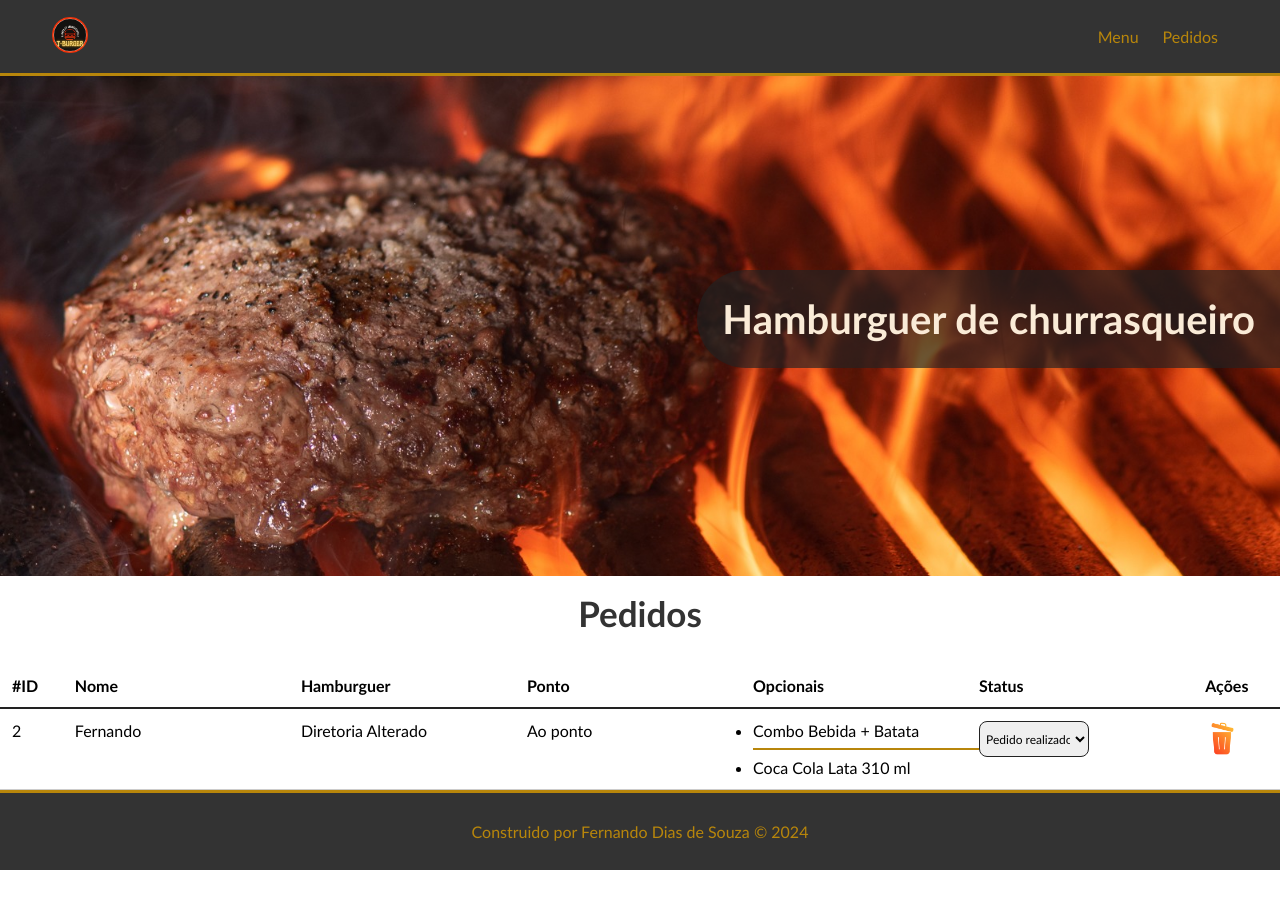
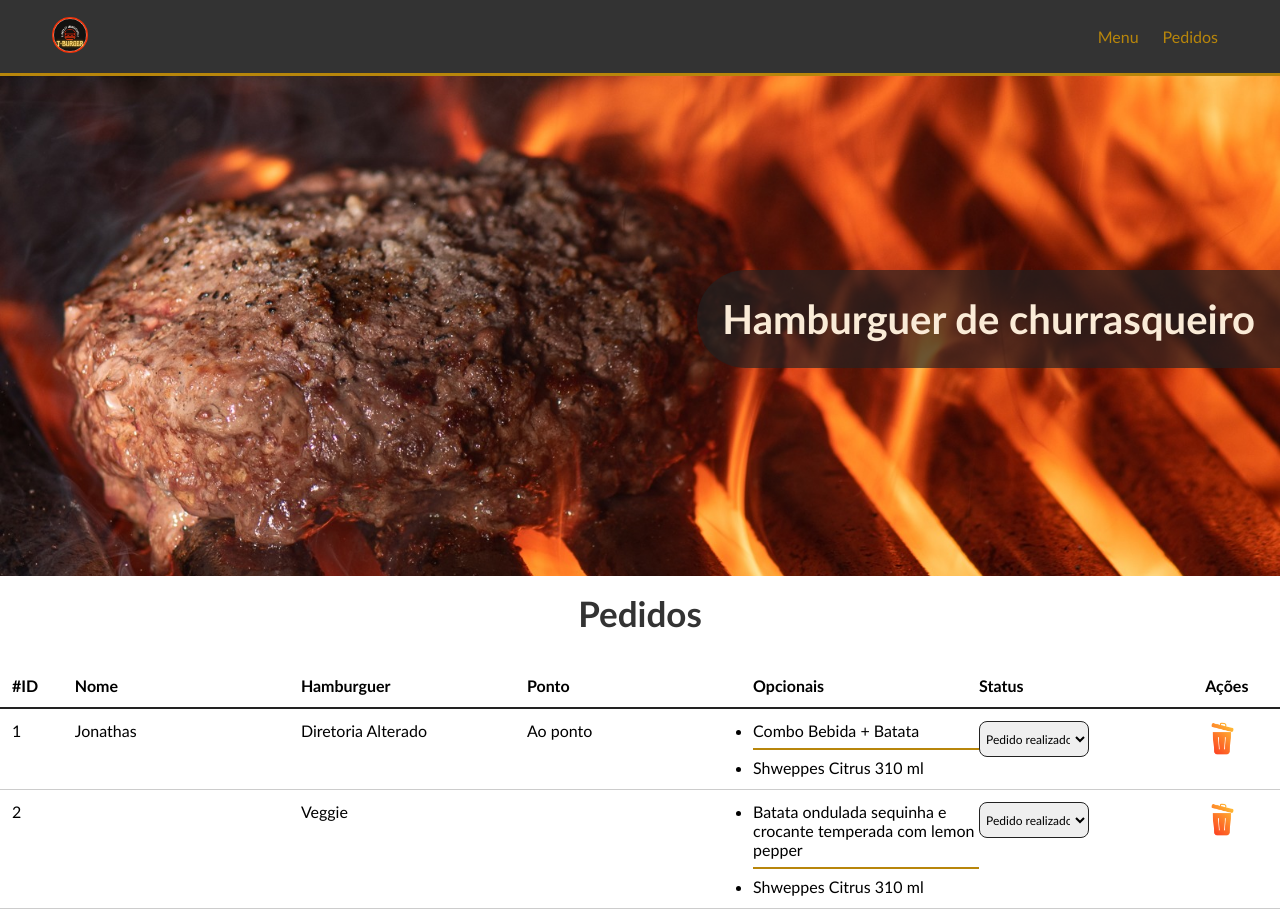
Before and after one commit to fernandodx/cpII-verao, a Vue app in the folder tburguer/: page /pedidos in a window 1280 px wide. Shown: the top 919 px of the page. Before the commit the page ends 870 px from the top, so only its background shows below. Built offline with nearby package versions, Linux system fonts and the light colour scheme; data requests are answered from the project's data file.

Commit message:
Realizando ultimas modificacoes

```diff
--- a/tburguer/db/db.json
+++ b/tburguer/db/db.json
@@ -41,17 +41,88 @@
   ],
   "pedidos": [
     {
-      "nome": "Fernando",
+      "nome": "Jonathas",
       "ponto": {
         "id": 1,
         "descricao": "Ao ponto"
       },
       "bebidas": [
         {
+          "id": 2,
+          "nome": "Shweppes Citrus 310 ml",
+          "descricao": "",
+          "foto": "https://instadelivery-public.nyc3.cdn.digitaloceanspaces.com/itens/16966989566521924cc9418_75_75.jpeg",
+          "valor": 6,
+          "eh_novidade": false
+        }
+      ],
+      "complementos": [
+        {
           "id": 1,
-          "nome": "Coca Cola Lata 310 ml",
+          "nome": "Combo Bebida + Batata",
+          "descricao": "Batata ondulada sequinha e crocante temperada com lemon pepper + bebida de sua escolha",
+          "foto": "https://instadelivery-public.nyc3.cdn.digitaloceanspaces.com/itens/1696431534651d7daeba24e_75_75.jpeg",
+          "valor": 11,
+          "eh_novidade": true
+        }
+      ],
+      "statusId": "6",
+      "hamburguer": {
+        "id": 1,
+        "nome": "Diretoria Alterado",
+        "foto": "https://instadelivery-public.nyc3.cdn.digitaloceanspaces.com/itens/1696429768651d76c8124dc_75_75.jpeg",
+        "descricao": "Delicioso pão de brioche selado na brasa com manteiga de leite, maionese especial de alho e ervas, tomate grelhado e defumado na brasa, suculento blend de 160 gramas, queijo derretido na brasa, molho suave de gorgonzola coberto de crispy de alho poró.",
+        "valor": 35,
+        "eh_novidade": true
+      },
+      "id": 1
+    },
+    {
+      "nome": null,
+      "ponto": "",
+      "bebidas": [
+        {
+          "id": 2,
+          "nome": "Shweppes Citrus 310 ml",
           "descricao": "",
-          "foto": "https://instadelivery-public.nyc3.cdn.digitaloceanspaces.com/itens/1696431408651d7d30645b9_75_75.jpeg",
+          "foto": "https://instadelivery-public.nyc3.cdn.digitaloceanspaces.com/itens/16966989566521924cc9418_75_75.jpeg",
+          "valor": 6,
+          "eh_novidade": false
+        }
+      ],
+      "complementos": [
+        {
+          "id": 2,
+          "nome": "Batata ondulada sequinha e crocante temperada com lemon pepper",
+          "descricao": "",
+          "foto": "https://instadelivery-public.nyc3.cdn.digitaloceanspaces.com/itens/1696431513651d7d99094b6_75_75.jpeg",
+          "valor": 7,
+          "eh_novidade": false
+        }
+      ],
+      "statusId": 6,
+      "hamburguer": {
+        "id": 2,
+        "nome": "Veggie",
+        "foto": "https://instadelivery-public.nyc3.cdn.digitaloceanspaces.com/itens/1696429812651d76f4d8671_75_75.jpeg",
+        "descricao": "Delicioso pão de brioche selado na brasa com manteiga de leite, maionese secreta, tomate assado e defumado na lenha frutífera, blend de arroz negro, batata baroa e Shimeji 150 gramas grelhado e regado ao azeite , queijo derretido na brasa e molho secreto de cebola caramelizada, tudo preparado com aquele sabor de churrasco.",
+        "valor": 35,
+        "eh_novidade": true
+      },
+      "id": 2
+    },
+    {
+      "nome": "Jon",
+      "ponto": {
+        "id": 2,
+        "descricao": "Bem passada"
+      },
+      "bebidas": [
+        {
+          "id": 2,
+          "nome": "Shweppes Citrus 310 ml",
+          "descricao": "",
+          "foto": "https://instadelivery-public.nyc3.cdn.digitaloceanspaces.com/itens/16966989566521924cc9418_75_75.jpeg",
           "valor": 6,
           "eh_novidade": false
         }
@@ -68,14 +139,14 @@
       ],
       "statusId": 6,
       "hamburguer": {
-        "id": 1,
-        "nome": "Diretoria Alterado",
-        "foto": "https://instadelivery-public.nyc3.cdn.digitaloceanspaces.com/itens/1696429768651d76c8124dc_75_75.jpeg",
-        "descricao": "Delicioso pão de brioche selado na brasa com manteiga de leite, maionese especial de alho e ervas, tomate grelhado e defumado na brasa, suculento blend de 160 gramas, queijo derretido na brasa, molho suave de gorgonzola coberto de crispy de alho poró.",
+        "id": 2,
+        "nome": "Veggie",
+        "foto": "https://instadelivery-public.nyc3.cdn.digitaloceanspaces.com/itens/1696429812651d76f4d8671_75_75.jpeg",
+        "descricao": "Delicioso pão de brioche selado na brasa com manteiga de leite, maionese secreta, tomate assado e defumado na lenha frutífera, blend de arroz negro, batata baroa e Shimeji 150 gramas grelhado e regado ao azeite , queijo derretido na brasa e molho secreto de cebola caramelizada, tudo preparado com aquele sabor de churrasco.",
         "valor": 35,
         "eh_novidade": true
       },
-      "id": 2
+      "id": 3
     }
   ],
   "opcionais": {
--- a/tburguer/package.json
+++ b/tburguer/package.json
@@ -10,7 +10,7 @@
   "dependencies": {
     "core-js": "^3.8.3",
     "json-server": "^0.17.4",
-    "vue": "^3.2.13",
+    "vue": "^3.4.15",
     "vue-router": "^4.0.3"
   },
   "devDependencies": {
--- a/tburguer/src/components/ListaPedidosComponent.vue
+++ b/tburguer/src/components/ListaPedidosComponent.vue
@@ -80,23 +80,26 @@
 
 <script>
 
+import MensagemComponent from './MensagemComponent.vue';
 
 export default {
   name: "ListaPedidosComponent",
   components: {
-
+    MensagemComponent
   },
   data() {
     return {
       listaPedidosRealizados: [],
       listaStatusPedido: [],
+      mostrarMsgNenhumPedido: false,
+      msgNenhumPedido: "Nenhum pedido foi realizado.",
     };
   },
   methods: {
       async consultarPedidos() {
         const response = await fetch("http://localhost:3000/pedidos");
         this.listaPedidosRealizados = await response.json();
-        console.log(this.listaPedidosRealizados);
+        this.mostrarMsgNenhumPedido = this.listaPedidosRealizados.length === 0;
       },
       async consultarListaStatus() {
         const response = await fetch("http://localhost:3000/status_pedido");
@@ -107,8 +110,9 @@
           method: "DELETE",
         });
 
-        //Exiba a seguinte mensagem no componente de mensagem  -> Pedido n˚${id}, foi cancelado com sucesso!
-        //Faça ele desaparecer depois de 3 segundos
+
+        const mensagem = `Pedido n˚${id}, foi cancelado com sucesso!`;
+        this.$emit("exibir-mensagem", mensagem);
 
         this.consultarPedidos();
       },
@@ -123,10 +127,12 @@
           body: body,
         });
 
-        //Exiba a seguinte mensagem no componente de mensagem  -> Pedido n˚${id}, foi atualizado com sucesso!
-        //Faça ele desaparecer depois de 3 segundos
+
+        const mensagem = `Pedido n˚${id}, foi atualizado com sucesso!`;
+        this.$emit("exibir-mensagem", mensagem);
+
         console.log("SUCESSO STATUS ATUALIZADO");
-      },
+      }
     },
   mounted() {
     this.consultarPedidos();
--- a/tburguer/src/components/PedidoComponent.vue
+++ b/tburguer/src/components/PedidoComponent.vue
@@ -2,80 +2,39 @@
   <div>
     <div>
       <form id="pedido-form" @submit="criarPedido($event)">
-          <MensagemComponent :msg="msg"/>
+        <MensagemComponent :msg="msg" />
         <div>
           <p id="nome-hambuguer-content">
             {{ burguer && burguer.nome ? burguer.nome : "-" }}
           </p>
-            <img
-              id="foto-content"
-              :src="burguer && burguer.foto ? burguer.foto : '-'"
-            />
+          <img id="foto-content" :src="burguer && burguer.foto ? burguer.foto : '-'" />
         </div>
 
         <div class="inputs" id="form-pedido">
           <label for="nome-cliente">Nome</label>
-            <input
-              type="text"
-              id="nome-cliente"
-              name="nome-cliente"
-              v-model="nomeCliente"
-              placeholder="Digite seu nome"
-            />
+          <input type="text" id="nome-cliente" name="nome-cliente" v-model="nomeCliente" placeholder="Digite seu nome" />
         </div>
         <div class="inputs">
           <label for="ponto-carne">Ponto da carne</label>
-            <select
-              id="ponto-carne"
-              name="ponto-carne"
-              v-model="pontoCarneSelecionado"
-            >
+          <select id="ponto-carne" name="ponto-carne" v-model="pontoCarneSelecionado">
             <option value="">Selecione o Ponto</option>
-              <option
-                v-for="pontoCarne in listaPontoCarne"
-                :key="pontoCarne.id"
-                :value="pontoCarne"
-              >
+            <option v-for="pontoCarne in listaPontoCarne" :key="pontoCarne.id" :value="pontoCarne">
               {{ pontoCarne.descricao }}
             </option>
           </select>
         </div>
         <div id="opcionais-title" class="inputs">
-            <label id="opcionais-title" for="opcionais"
-              >Selecione os opcionais</label
-            >
-            <label id="opcionais-subtitle" for="Complemento"
-              >Adicione um complemento</label
-            >
+          <label id="opcionais-title" for="opcionais">Selecione os opcionais</label>
+          <label id="opcionais-subtitle" for="Complemento">Adicione um complemento</label>
 
-            <div
-              class="checkbox-container"
-              v-for="complemento in listaComplementos"
-              :key="complemento.id"
-            >
-              <input
-                type="checkbox"
-                :name="complemento.nome"
-                v-model="listaComplementoSelecionado"
-                :value="complemento"
-              />
+          <div class="checkbox-container" v-for="complemento in listaComplementos" :key="complemento.id">
+            <input type="checkbox" :name="complemento.nome" v-model="listaComplementoSelecionado" :value="complemento" />
             <span>{{ complemento.nome }}</span>
           </div>
-            <label id="opcionais-subtitle" for="Complemento"
-              >Adicione a bebdida</label
-            >
+          <label id="opcionais-subtitle" for="Complemento">Adicione a bebdida</label>
 
-            <div
-              class="checkbox-container"
-              v-for="bebida in listaBebidas"
-              :key="bebida.id"
-            >
-              <input
-                type="checkbox"
-                :name="bebida.nome"
-                v-model="listaBebidasSelecionadas"
-                :value="bebida"
-              />
+          <div class="checkbox-container" v-for="bebida in listaBebidas" :key="bebida.id">
+            <input type="checkbox" :name="bebida.nome" v-model="listaBebidasSelecionadas" :value="bebida" />
             <span>{{ bebida.nome }}</span>
           </div>
         </div>
@@ -141,6 +100,16 @@
       // caso contrário não deixe salvar o pedido
       //e exiba uma mensagem de erro falando que o nome e ponto são obrigatórios.
 
+
+      //se estiver vazio
+      if (!dadosPedido.ponto) {
+        this.msg = "O campo Ponto deve ser preenchido !"
+        return;
+      } else if (!dadosPedido.nome) {
+        this.msg = "O campo Nome deve ser preenchido !"
+        return;
+      }
+
       const dadosPedidoJson = JSON.stringify(dadosPedido);
 
       const req = await fetch("http://localhost:3000/pedidos", {
@@ -150,6 +119,11 @@
       });
 
       //Limpar os campos após o cadastro do pedido
+
+      this.nomeCliente = "";
+      this.listaComplementoSelecionado = [];
+      this.pontoCarneSelecionado = "";
+      this.listaBebidasSelecionadas = [];
 
       this.msg = "Pedido criado com sucesso!"
 
@@ -180,7 +154,8 @@
 #foto-content {
   margin-bottom: 16px;
   border-radius: 16px;
-    position: relative; /* Adicionado: definindo posição relativa */
+  position: relative;
+  /* Adicionado: definindo posição relativa */
   z-index: -1;
   justify-content: center;
   width: 100%;
```
Also changed, not shown: tburguer/src/components/MensagemComponent.vue (+4 -6 lines), 1 other file (tests, documents, lock files or other folders). Lines whose indentation alone changed are shown as unchanged.
